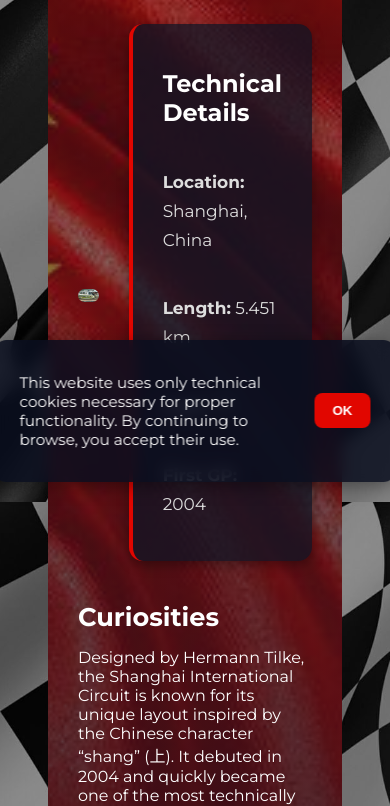
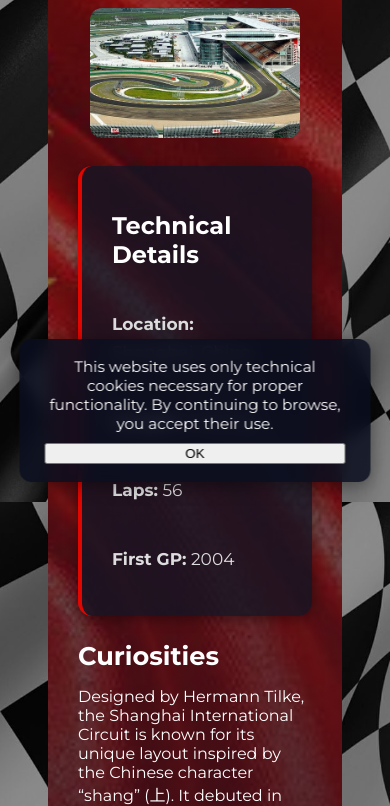
Before and after one commit to Elisa701/F1-Project, a plain HTML site: page circuits/shanghai.html in a window 390 px wide. Shown: the part 342-1148 px from the top of the page. Drawn offline with Linux system fonts and the light colour scheme.

Commit message:
Refactor styles for cookie banner and layout responsiveness
Updated cookie banner styles for better responsiveness and layout adjustments.

```diff
--- a/style.css
+++ b/style.css
@@ -44,10 +44,9 @@
   display: flex;
   justify-content: center;
   align-items: center;
-  gap: 25px;
-
-  flex-wrap: nowrap;
-  white-space: nowrap;
+  gap: 12px 25px;        /* row-gap 12px quando va a capo, column-gap 25px */
+
+  flex-wrap: wrap;       /* le voci vanno a capo invece di essere tagliate ai bordi */
 }
 
 nav a {
@@ -256,7 +255,6 @@
   font-size: 0.98rem;
 }
 
-/* Responsive grid */
 @media (max-width: 992px) {
   .grid-page .season-grid {
     grid-template-columns: repeat(2, 1fr);
@@ -1478,10 +1476,12 @@
 ============================ */
 
 .cookie-banner {
+  display: none; /* ← QUESTA È LA CHIAVE */
   position: fixed;
   bottom: 20px;
   left: 50%;
   transform: translateX(-50%);
+  box-sizing: border-box;   /* padding incluso nel 90% → niente overflow orizzontale */
   background: rgba(10, 15, 31, 0.85);
   backdrop-filter: blur(8px);
   padding: 18px 25px;
@@ -1491,27 +1491,29 @@
   color: #fff;
   font-size: 0.95rem;
   box-shadow: 0 4px 18px rgba(0,0,0,0.4);
-  display: flex;
   justify-content: space-between;
   align-items: center;
   gap: 15px;
   z-index: 9999;
 }
 
-.cookie-banner button {
-  background-color: #E10600;
-  border: none;
-  padding: 10px 18px;
-  border-radius: 8px;
-  color: #fff;
-  font-weight: 600;
+.cookie-banner p {
+  margin: 0;          /* toglie i margini di default del <p> che sbilanciano l'altezza */
+}
+
+#accept-cookies {
+  flex-shrink: 0;     /* il bottone OK non si schiaccia accanto al testo */
   cursor: pointer;
-  transition: 0.3s ease;
-}
-
-.cookie-banner button:hover {
-  background-color: #ff1a1a;
-  transform: translateY(-2px);
+}
+
+/* Schermi molto stretti: testo sopra, bottone sotto a tutta larghezza (più tappabile) */
+@media (max-width: 400px) {
+  .cookie-banner {
+    flex-direction: column;
+    align-items: stretch;
+    text-align: center;
+    gap: 10px;
+  }
 }
 
 
@@ -1548,7 +1550,9 @@
 
 @media (max-width: 600px) {
   .hero-home {
-    height: 48vh;
+    min-height: 48vh;   /* prima era height:48vh → tagliava il testo */
+    height: auto;
+    overflow: visible;
     padding-top: 40px;
     background-position: center;
   }
@@ -1669,3 +1673,43 @@
 .principal-card::after {
     pointer-events: none !important;
 }
+
+
+/* ============================
+   PATCH RESPONSIVE — PAGINE CIRCUITO (DETTAGLIO)
+============================ */
+
+@media (max-width: 768px) {
+  /* immagine sopra, dettagli sotto: niente più layout schiacciato */
+  .circuit-layout,
+  .fia-theme .circuit-layout {
+    flex-direction: column;
+    align-items: center;
+    gap: 24px;
+    margin: 24px auto;
+  }
+
+  .circuit-image-wrapper {
+    width: 100%;
+    text-align: center;
+  }
+
+  .circuit-image.circuit-small,
+  .circuit-layout .circuit-image {
+    width: 90%;
+    max-width: 420px;
+    height: auto;
+    margin: 0 auto;
+  }
+
+  .fia-theme .circuit-info,
+  .circuit-info {
+    max-width: 100%;
+    width: 100%;
+    box-sizing: border-box;
+  }
+
+  .fia-theme .circuit-header h1 {
+    font-size: 28px;
+  }
+}
```
